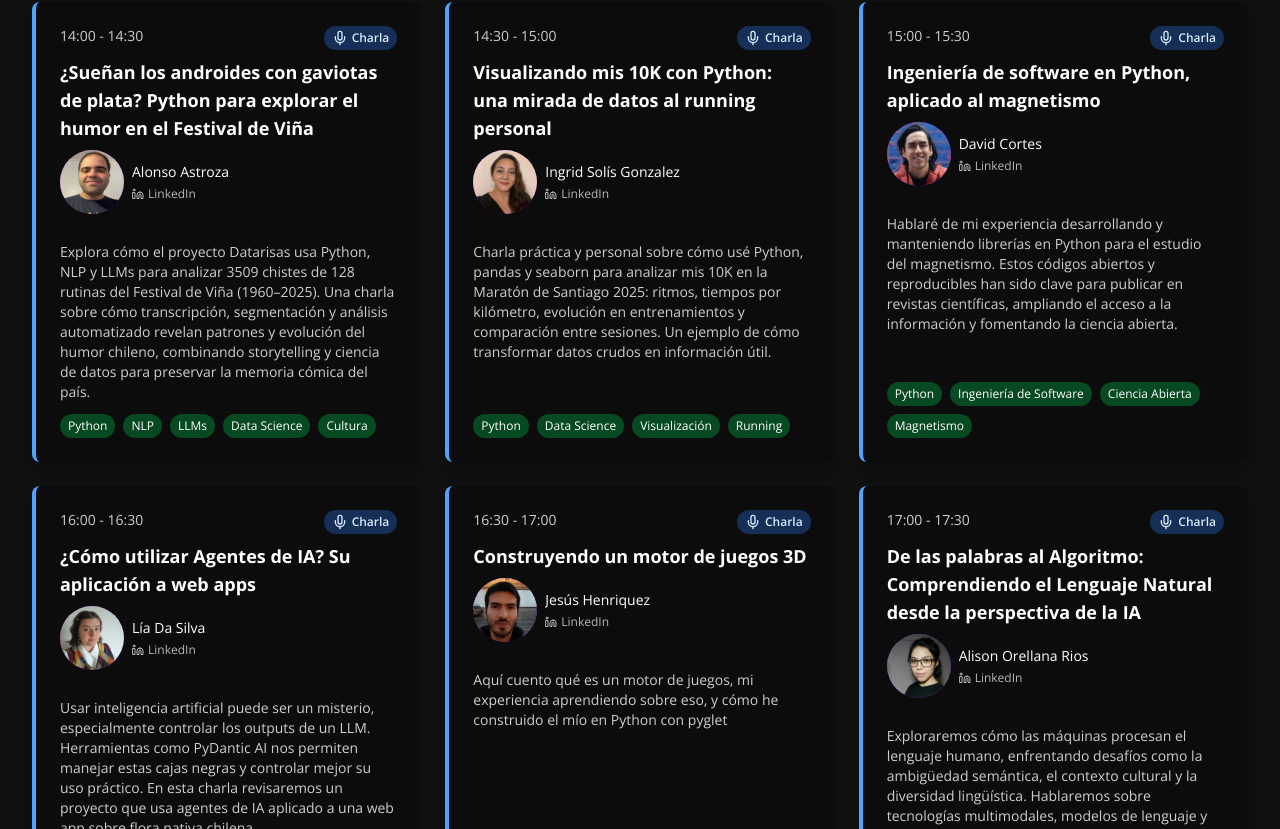
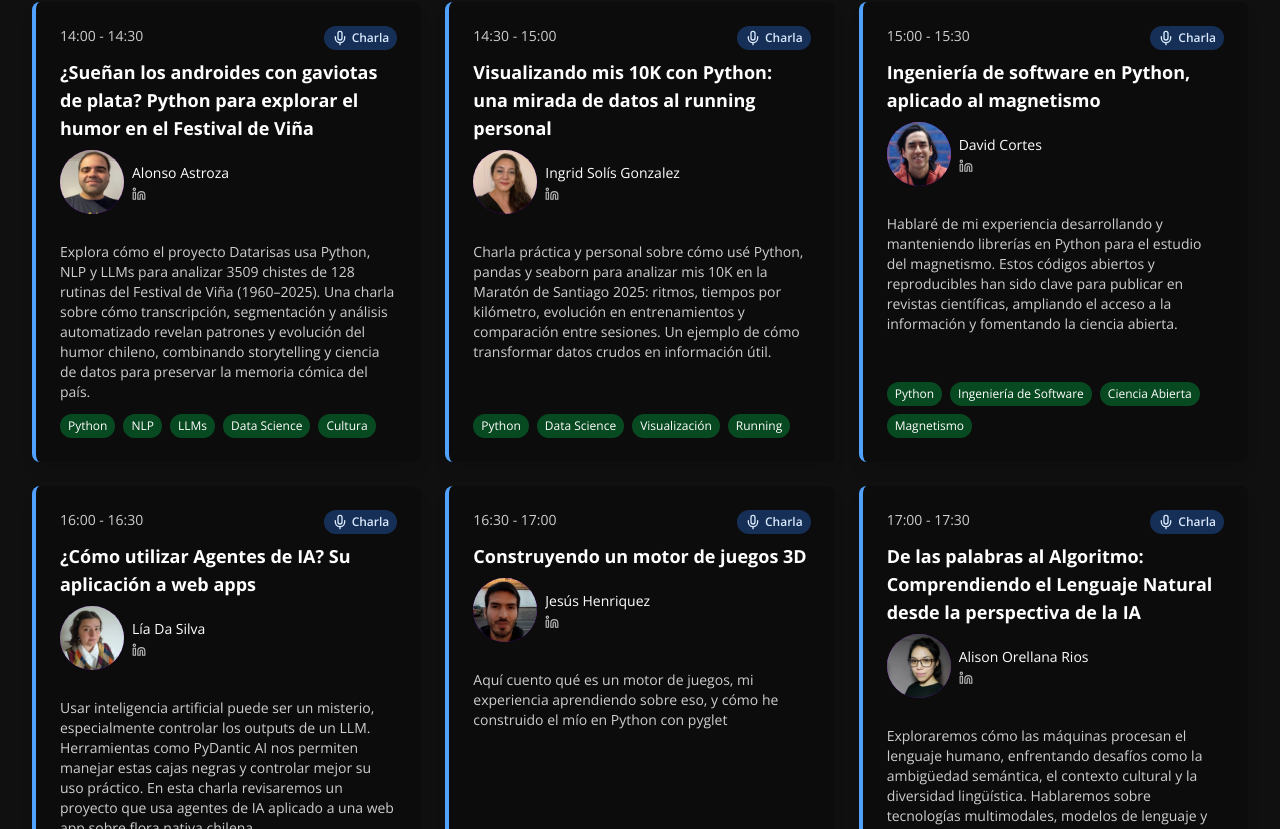
Before and after one commit to python-chile/pydaydotcl, a Next.js app: page /talks in a window 1280 px wide. Shown: the part 1231-2060 px from the top of the page. Built offline with nearby package versions, Linux system fonts and the light colour scheme.

Commit message:
fix: remove redundant LinkedIn text and increase logo size

```diff
--- a/src/components/TalkCard.js
+++ b/src/components/TalkCard.js
@@ -134,8 +134,8 @@ export default function TalkCard({ talk, showRoom = false }) {
                           className="flex items-center mt-1 text-xs opacity-70 hover:opacity-100 transition-opacity"
                           title="Perfil de LinkedIn"
                         >
-                          <LuLinkedin size={12} className="mr-1 flex-shrink-0" />
-                          <span className="hidden sm:inline truncate">LinkedIn</span>
+                          <LuLinkedin size={14} className="mr-1 flex-shrink-0" />
+                          <span className="hidden sm:inline truncate"></span>
                         </a>
                       )}
                     </div>
```
